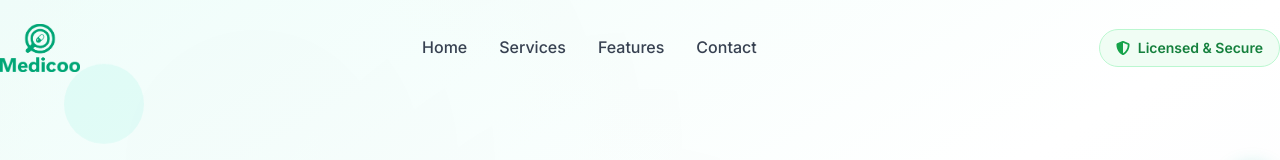
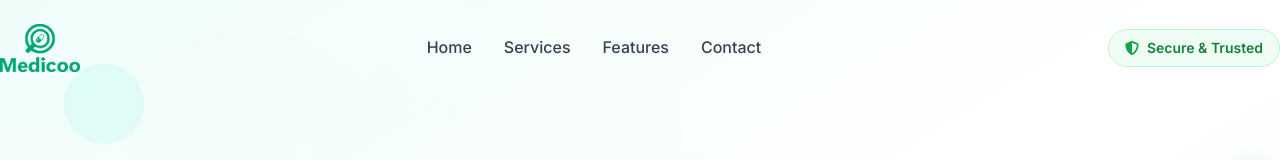
Before and after one commit to IM-No4/mediseen_web, a React (Create React App) app: page / in a window 1280 px wide. Shown: the top 160 px of the page. Built offline with nearby package versions, Linux system fonts and the light colour scheme.

Commit message:
push 3rd 03092025

```diff
--- a/src/components/Footer.js
+++ b/src/components/Footer.js
@@ -27,7 +27,7 @@ const Footer = () => {
                   <div className="w-5 h-5 lg:w-6 lg:h-6 bg-success-100 rounded-full flex items-center justify-center">
                     <FaShieldAlt className="text-success-600 text-xs" />
                   </div>
-                  <span className="text-xs text-gray-300">Licensed & Secure</span>
+                  <span className="text-xs text-gray-300">Secure & Trusted</span>
                 </div>
                 <div className="flex items-center space-x-2">
                   <div className="w-5 h-5 lg:w-6 lg:h-6 bg-primary-100 rounded-full flex items-center justify-center">
--- a/src/components/Navbar.js
+++ b/src/components/Navbar.js
@@ -55,7 +55,7 @@ const Navbar = () => {
             {/* Trust Badge */}
             <div className="flex items-center space-x-2 bg-success-50 border border-success-200 text-success-700 px-4 py-2 rounded-full text-sm font-semibold">
               <FaShieldAlt className="text-success-600" />
-              <span>Licensed & Secure</span>
+              <span>Secure & Trusted</span>
             </div>
           </div>
 
@@ -77,7 +77,7 @@ const Navbar = () => {
               {/* Trust Badge Mobile */}
               <div className="flex items-center space-x-2 bg-success-50 border border-success-200 text-success-700 px-4 py-3 rounded-xl text-sm font-semibold">
                 <FaShieldAlt className="text-success-600" />
-                <span>Licensed & Secure Healthcare Platform</span>
+                <span>Secure & Trusted Healthcare Platform</span>
               </div>
 
               {/* Navigation Links */}
```
